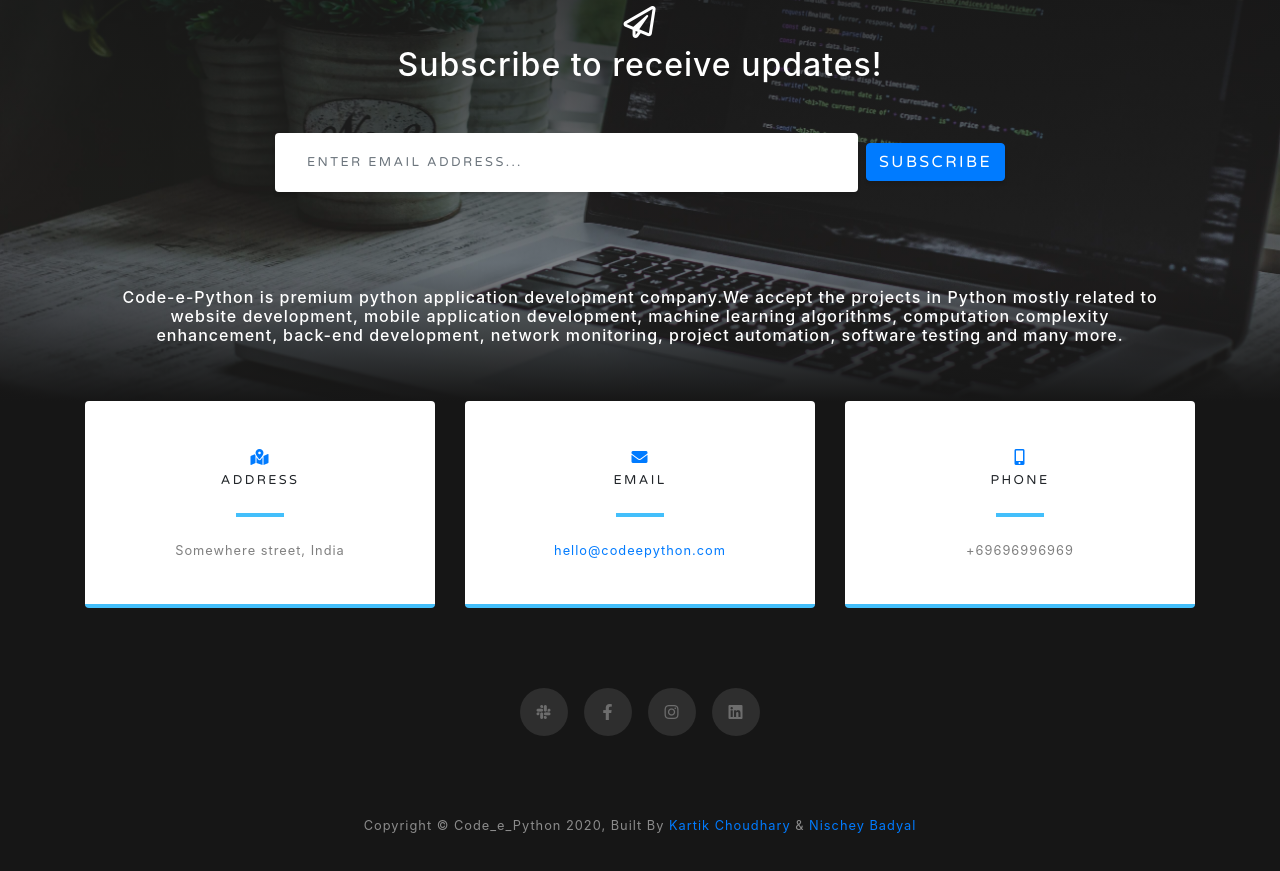
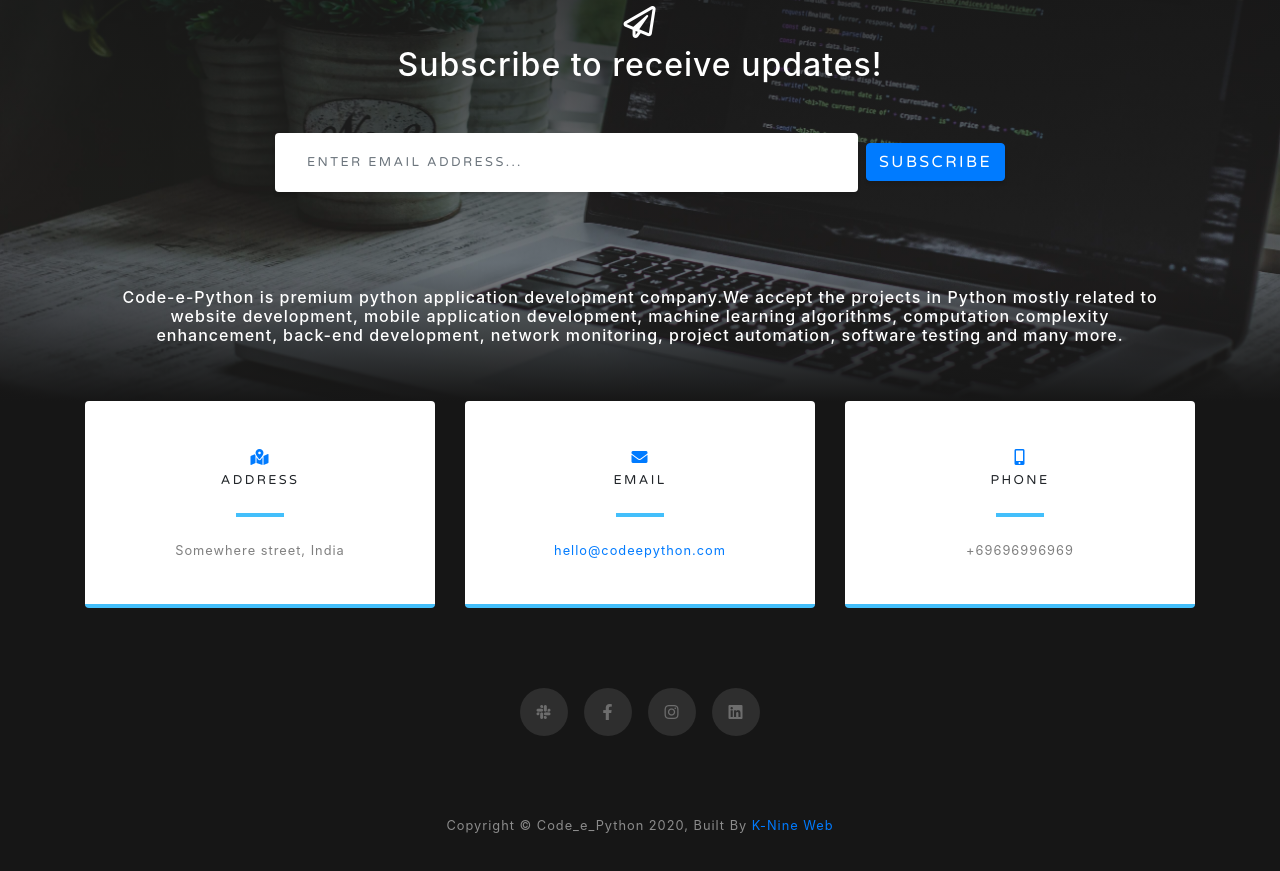
Before and after one commit to knineweb/Code-e-python, a website with bundled scripts: page index.html in a window 1280 px wide. Shown: the part 4646-5517 px from the top of the page. Built offline with nearby package versions, Linux system fonts and the light colour scheme.

Commit message:
Update footer info

```diff
--- a/index.html
+++ b/index.html
@@ -316,7 +316,7 @@
   <!-- DO NOT REMOVE OR TAMPER WITH THIS -->
   <footer class="bg-black small text-center text-white-50">
     <div class="container">
-      Copyright &copy; Code_e_Python 2020, Built By <a href="https://www.linkedin.com/in/kartikch918/">Kartik Choudhary</a> & <a href="https://www.linkedin.com/in/nischey-badyal-743650196/">Nischey Badyal</a>
+      Copyright &copy; Code_e_Python 2020, Built By <a href="https://github.com/knineweb">K-Nine Web</a>
     </div>
   </footer>
 
```
